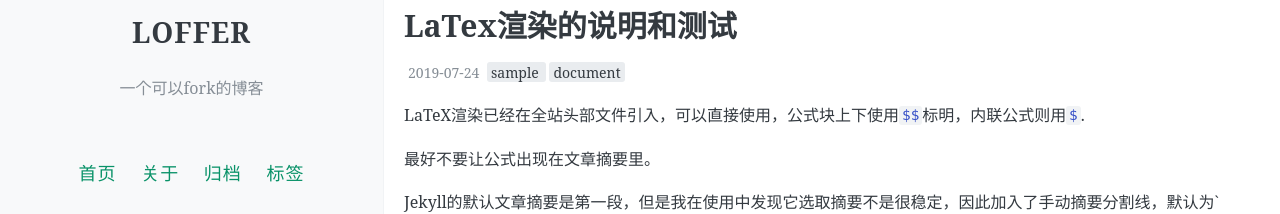
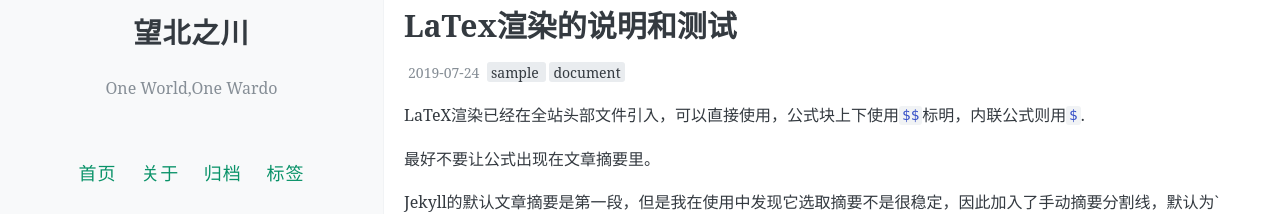
Before and after one commit to kitagawayujin/mardo, a Jekyll site: the page built from index.html, in a window 1280 px wide. Shown: the part 290-504 px from the top of the page. Built offline with Jekyll 4.4.1, drawn with Linux system fonts in a browser that asks for light colours; the list of posts is cut into pages by our own code; comment, search, counter and statistics services are not loaded.

Commit message:
Update _config.yml

```diff
--- a/_config.yml
+++ b/_config.yml
@@ -7,8 +7,8 @@
 # 井号后面的文字是说明文档，不会被程序读取。
 
 # 描述/签名
-name: LOFFER
-description: 一个可以fork的博客
+name: 望北之川
+description: One World,One Wardo
 
 # 输入你的网站域名（如果你没有添加自己的域名，而是直接用GitHub pages分配的域名的话可以省略）
 url:
@@ -16,8 +16,7 @@ url:
 # 添加你的博客的二级域名，一般来说是你的repository名
 # 如果你的博客的URL是：(http://yourusername.github.io/repository-name)
 # 那么就写成 "/repository-name"
-baseurl: /LOFFER
-
+baseurl: http://kitagawayujin.github.io/mardo
 
 #
 # 下面的设定都是可选的
```
